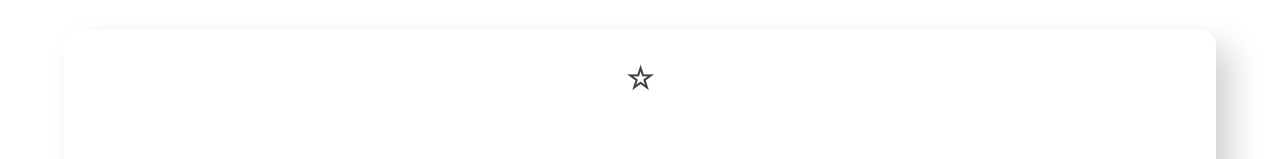
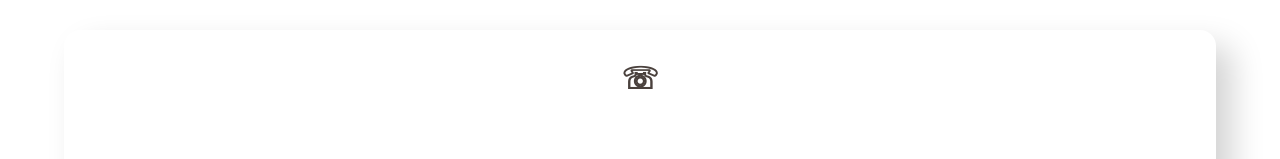
Before and after one commit to Tochiskool/njanghi, a React (Vite) app: page /contact in a window 1280 px wide. Shown: the part 475-634 px from the top of the page. Built offline with nearby package versions, Linux system fonts and the light colour scheme; a web font is replaced by a local one.

Commit message:
Little updates

```diff
--- a/src/routes/Contact/Contact.jsx
+++ b/src/routes/Contact/Contact.jsx
@@ -71,7 +71,7 @@ const Contact = () => {
       <div className='container ' style={{ marginTop: "2rem" }}>
         <div className='row remove-gutter-xs'>
           <div className='formContainer'>
-            <h2
+            <h3
               style={{
                 fontSize: "30px",
                 backgroundColor: background,
@@ -83,7 +83,7 @@ const Contact = () => {
               <strong>
                 <em>{response}</em>
               </strong>
-            </h2>
+            </h3>
             <form onSubmit={handleSubmit}>
               <h2>CONTACT FORM </h2>
               {/* disabled='disabled' */}
--- a/src/routes/Contact/style.css
+++ b/src/routes/Contact/style.css
@@ -23,6 +23,11 @@ form h1 {
   padding: "10px";
   text-align: "center";
 }
+h3::after {
+  font-family: " impacts";
+  content: "\260F";
+  color: #4a413d;
+}
 
 @media only screen and (max-width: 47.9375em) {
   .formContainer {
```
